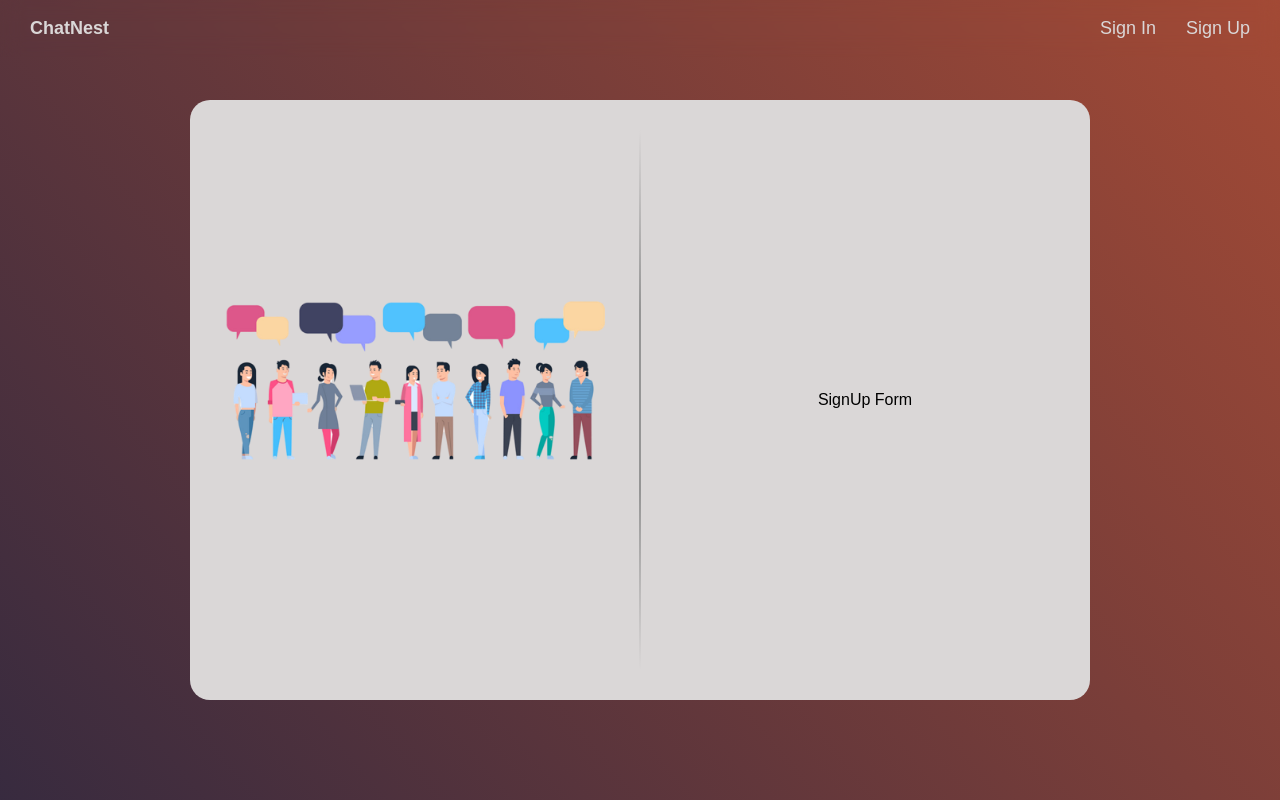
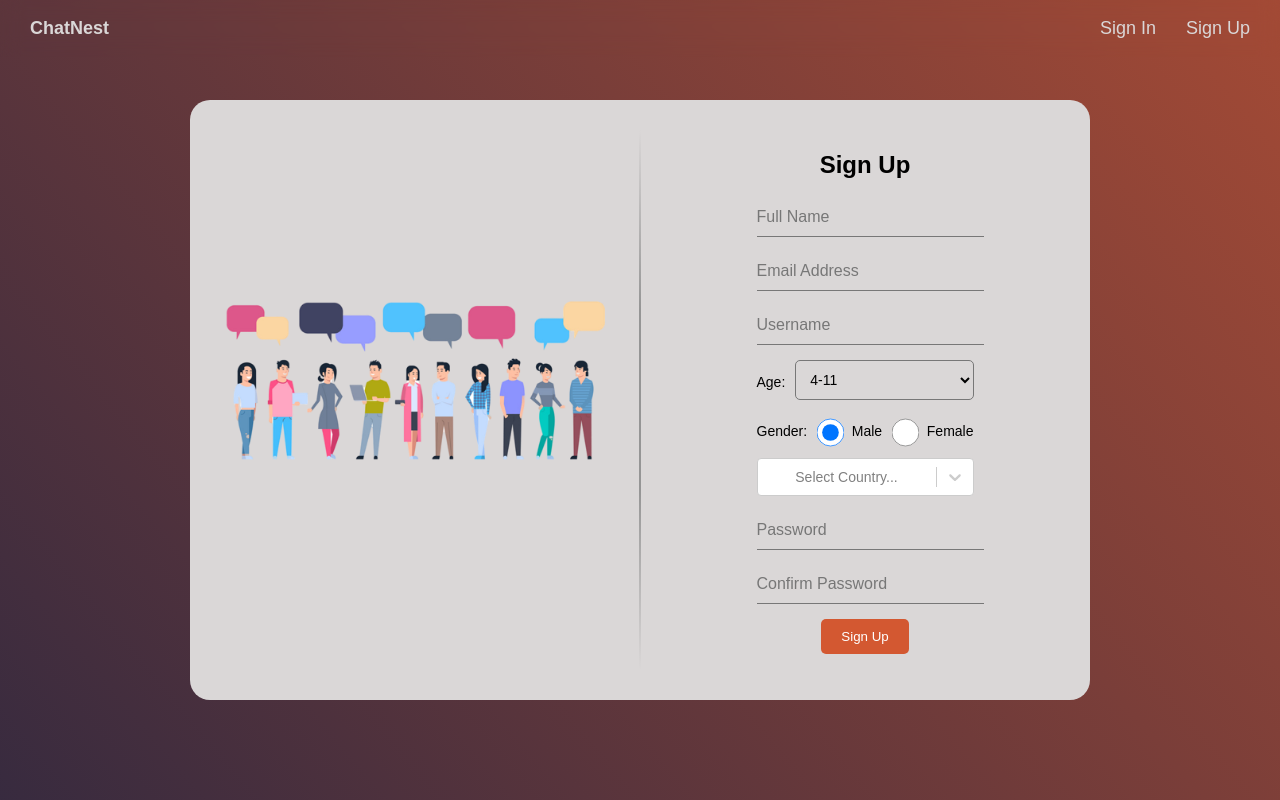
Before and after one commit to MuhammadAhmedKhalid/ChatNestMERN, a React (Create React App) app in the folder frontend/: page / in a window 1280 px wide. Both pictures are taken after a click on the element "Sign Up". Built offline with nearby package versions, Linux system fonts and the light colour scheme; no server answers.

Commit message:
SignUp form created.

```diff
--- a/frontend/package.json
+++ b/frontend/package.json
@@ -11,10 +11,12 @@
     "@types/node": "^16.18.57",
     "@types/react": "^18.2.24",
     "@types/react-dom": "^18.2.9",
+    "axios": "^1.5.1",
     "react": "^18.2.0",
     "react-dom": "^18.2.0",
     "react-redux": "^8.1.3",
     "react-scripts": "5.0.1",
+    "react-select": "^5.7.7",
     "redux": "^4.2.1",
     "typescript": "^4.9.5",
     "web-vitals": "^2.1.4"
--- a/frontend/src/Components/LandingScreen/SignUpForm.tsx
+++ b/frontend/src/Components/LandingScreen/SignUpForm.tsx
@@ -1,8 +1,235 @@
-import React from 'react'
+import React, { useState, useEffect } from 'react';
+import axios from 'axios';
+import Select from 'react-select';
 
 function SignUpForm() {
+
+  interface Country {
+    value: string;
+    label: string;
+  }
+
+  const [selectedCountry, setSelectedCountry] = useState<Country | null>(null);
+  const [countries, setCountries] = useState<Country[]>([]);
+  const [usernameError, setUsernameError] = useState<String>('');
+  const [passwordError, setPasswordError] = useState<String>('');
+  const [confirmPasswordError, setConfirmPasswordError] = useState<String>('');
+  const [passwordStrength, setPasswordStrength] = useState<String>('');
+
+  const [formData, setFormData] = useState({
+    fullName: '',
+    email: '',
+    username: '',
+    age: '4-11',
+    gender: 'male',
+    country: '',
+    password: '',
+    confirmPassword: '',
+  });
+
+  useEffect(() => {
+    const fetchCountries = async () => {
+      try {
+        const response = await axios.get('https://restcountries.com/v2/all');
+        const countryList = response.data.map((country: any) => ({
+          value: country.alpha2Code,
+          label: country.name,
+        })) as Country[];
+        setCountries(countryList);
+      } catch (error) {
+        console.error('Error fetching countries:', error);
+      }
+    };
+    fetchCountries();
+  }, []);
+
+
+
+  const handleChange = (fieldName: string, value: string) => {
+
+    if (fieldName === 'password') {
+      if (value.length < 8) {
+        setPasswordError('Password must be at least 8 characters long.');
+        setPasswordStrength('Weak');
+      } else if (value.length >= 8 && value.match(/[a-zA-Z]/) && value.match(/[0-9]/)) {
+        setPasswordError('');
+        setPasswordStrength('Strong');
+      } else {
+        setPasswordError('');
+        setPasswordStrength('Moderate');
+      }
+    }
+
+    if (fieldName === 'confirmPassword') {
+      if (value !== formData.password) {
+        setConfirmPasswordError('Passwords do not match.');
+      } else {
+        setConfirmPasswordError('');
+      }
+    }
+
+    if (fieldName === 'username') {
+      const usernameRegex = /^(?!.*[A-Z])[a-z0-9_]+$/;
+
+      if (!value.match(usernameRegex)) {
+        setUsernameError(
+          "Invalid username."
+        );
+      } else {
+        setUsernameError('');
+      }
+    }
+
+    setFormData({
+      ...formData,
+      [fieldName]: value,
+    });
+  };
+
+  const handleSubmit = (event: React.FormEvent) => {
+    event.preventDefault();
+    console.log(formData);
+  };
+
   return (
-    <div>SignUp Form</div>
+    <div className="sign-up-form">
+    <div className="center-content">
+      <h2>Sign Up</h2>
+      <form onSubmit={handleSubmit}>
+        <div className="form-group">
+          <input
+            type="text"
+            id="fullName"
+            name="fullName"
+            value={formData.fullName}
+            onChange={(e) => handleChange('fullName', e.target.value)}
+            placeholder="Full Name"
+            required
+          />
+        </div>
+        <div className="form-group">
+          <input
+            type="email"
+            id="email"
+            name="email"
+            value={formData.email}
+            onChange={(e) => handleChange('email', e.target.value)}
+            placeholder="Email Address"
+            required
+          />
+        </div>
+        <div className="form-group">
+          <input
+            type="text"
+            id="username"
+            name="username"
+            value={formData.username}
+            onChange={(e) => handleChange('username', e.target.value)}
+            placeholder="Username"
+            required
+            style={{ borderColor: usernameError ? 'red' : '',
+              color: usernameError ? 'red' : '', }}
+          />
+          {usernameError && (
+            <div className="error-message">
+              {usernameError}
+            </div>
+          )}
+        </div>
+        <div className="options-group x-axis">
+          <p className='form-p'>Age:</p>
+          <select
+            id="age"
+            name="age"
+            value={formData.age}
+            onChange={(e) => handleChange('age', e.target.value)}
+          >
+            <option value="4-11">{'4-11'}</option>
+            <option value="12-17">{'12-17'}</option>
+            <option value="18+">{'18+'}</option>
+          </select>
+        </div>
+        <div className="options-group x-axis">
+          <p className='form-p'>Gender:</p>
+          <input
+            type="radio"
+            id="male"
+            name="gender"
+            value="male"
+            checked={formData.gender === 'male'}
+            onChange={() => handleChange('gender', 'male')}
+          />
+          <p className='form-p'>Male</p>
+          <input
+            type="radio"
+            id="female"
+            name="gender"
+            value="female"
+            checked={formData.gender === 'female'}
+            onChange={() => handleChange('gender', 'female')}
+          />
+          <p className='form-p'>Female</p>
+        </div>
+        <div className="form-group">
+          <Select
+            className='Select'
+            placeholder="Select Country..."
+            options={countries}
+            value={selectedCountry}
+            required
+            onChange={(selectedOption: Country | null) => {
+              if (selectedOption) {
+                setSelectedCountry(selectedOption);
+                handleChange('country', selectedOption.label);
+              }
+            }}
+          />
+        </div>
+        <div className="form-group">
+          <input
+            type="password"
+            id="password"
+            name="password"
+            value={formData.password}
+            onChange={(e) => handleChange('password', e.target.value)}
+            placeholder="Password"
+            required
+            style={{ borderColor: passwordError ? 'red' : '' }}
+          />
+          {passwordError && (
+            <div className="error-message" style={{ color: 'red' }}>
+              {passwordError}
+            </div>)
+          }
+          {passwordStrength && (
+            <div className={`password-strength ${passwordStrength.toLowerCase()}`}>
+              {passwordStrength} Password.
+            </div>)
+          }
+        </div>
+        <div className="form-group">
+          <input
+            type="password"
+            id="confirmPassword"
+            name="confirmPassword"
+            value={formData.confirmPassword}
+            onChange={(e) => handleChange('confirmPassword', e.target.value)}
+            placeholder="Confirm Password"
+            required
+            style={{ borderColor: confirmPasswordError ? 'red' : '' }}
+          />
+          {confirmPasswordError && (
+            <div className="error-message">
+              {confirmPasswordError}
+            </div>)
+          }
+        </div>
+        <div className="form-group">
+          <button type="submit">Sign Up</button>
+        </div>
+      </form>
+    </div>
+  </div>
   )
 }
 
--- a/frontend/src/Styling/Form.css
+++ b/frontend/src/Styling/Form.css
@@ -1,9 +1,33 @@
-.sign-in-form {
+.sign-in-form, .sign-up-form {
   display: flex;
   justify-content: center;
   align-items: center;
   height: 100vh;
 }
+
+.error-message {
+  color: red;
+  font-size: 12px;
+  margin-top: 3px;
+}
+
+.password-strength {
+  font-size: 12px;
+  margin-top: 3px;
+}
+
+.password-strength.weak {
+  color: red;
+}
+
+.password-strength.moderate {
+  color: orange;
+}
+
+.password-strength.strong {
+  color: green;
+}
+
 
 .title {
   margin-bottom: 25px;
@@ -21,6 +45,27 @@
   margin-bottom: 15px;
 }
 
+.options-group {
+  margin-bottom: 5px;
+}
+
+.form-p, .Select {
+  font-size: 14px;
+}
+
+select {
+  height: 50%;
+  margin-left: 10px;
+  width: 100%;
+  padding: 10px;
+  background: transparent;
+  border: 1px solid #777;
+  border-radius: 5px;
+  font-size: 14px;
+  outline: none;
+  transition: border-color 0.2s;
+}
+
 input {
   width: 100%;
   padding: 10px 10px 10px 0px;
@@ -28,6 +73,10 @@ input {
   border: none;
   border-bottom: 1px solid #777;
   font-size: 16px;
+}
+
+input[type="radio"] {
+  transform: scale(0.75);
 }
 
 input::placeholder {
@@ -52,8 +101,16 @@ button:hover {
     padding: 20px;
   }
 
+  .error-message {
+    font-size: 10px;
+  }
+
   .form-group {
     margin-bottom: 10px;
+  }
+
+  select {
+    font-size: 14px;
   }
 
   input {
--- a/frontend/src/index.css
+++ b/frontend/src/index.css
@@ -34,3 +34,8 @@ code {
   font-family: Arial, sans-serif;
   height: 100vh;
 }
+
+.x-axis {
+  display: flex;
+  justify-content: center;
+}
```
Also changed, not shown: 1 other file (tests, documents, lock files or other folders).
